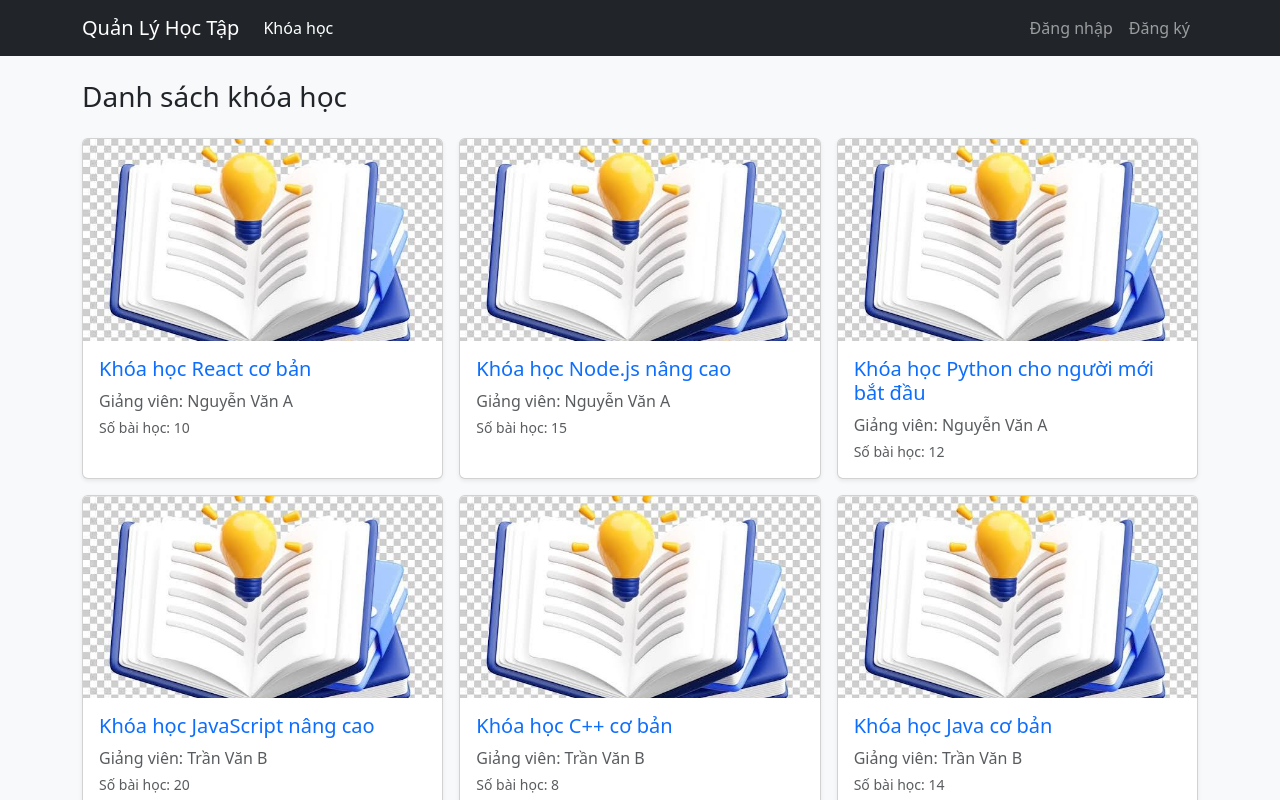
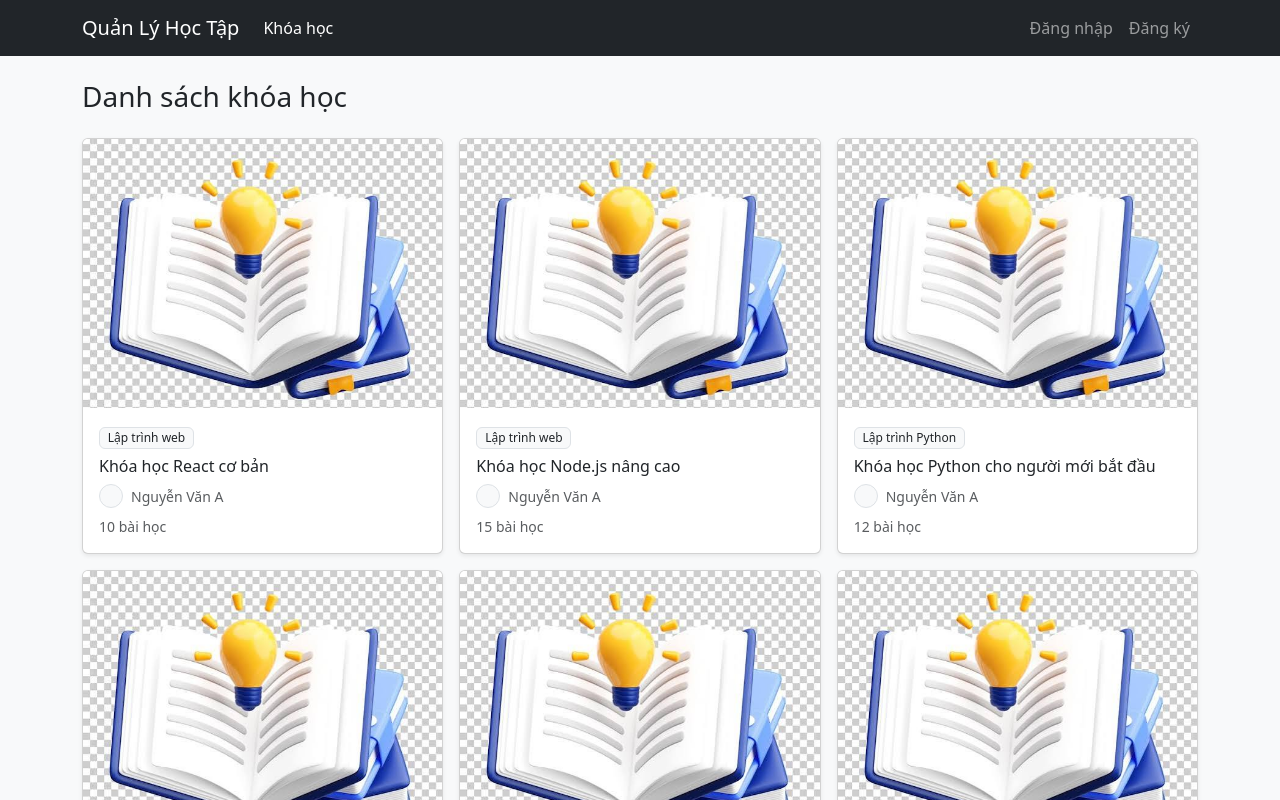
Before and after one commit to 3TBP-Project/3tpb-quan-ly-hoc-tap, a React app in the folder frontend/: page / in a window 1280 px wide. Shown: the top 800 px of the page. Built offline with nearby package versions, Linux system fonts and the light colour scheme; no server answers; the HTML template or start-up script is replaced by a standard one.

Commit message:
feat(HT-01): bo loc tim kiem va the khoa hoc
AI-assisted: Claude [AI-08]

```diff
--- a/frontend/src/components/course/CourseCard.jsx
+++ b/frontend/src/components/course/CourseCard.jsx
@@ -1,31 +1,62 @@
-// AI-assisted [AI-03]
-import { Card } from 'react-bootstrap';
+// AI-assisted [AI-03] [AI-08]
+import { Badge, Card } from 'react-bootstrap';
 import { Link } from 'react-router-dom';
 
-function CourseCard({ course }) {
+const DEFAULT_COVER = '/images/course-default.jpg';
+
+/**
+ * Thẻ khóa học dùng chung (danh sách, "Khóa học của tôi", trang giảng viên...).
+ * - to: đường dẫn khi bấm vào thẻ (mặc định trang chi tiết khóa học)
+ * - children: nội dung thêm ở cuối thẻ, ví dụ thanh tiến độ hoặc nút thao tác
+ */
+function CourseCard({ course, to = `/courses/${course.id}`, children }) {
   return (
-        <Card className="h-100 shadow-sm">
+    <Card className="course-card h-100 shadow-sm">
+      <div className="position-relative">
         <Card.Img
           variant="top"
-                src={course.coverImage}
+          src={course.coverImage || DEFAULT_COVER}
           alt={course.title}
-                style={{ aspectRatio: '16 / 9', objectFit: 'cover' }}
+          style={{ aspectRatio: '4 / 3', objectFit: 'cover' }}
         />
-            <Card.Body>
-                <Card.Title as="h3" className="h5">
-                    <Link
-                        to={`/courses/${course.id}`}
-                        className="stretched-link text-decoration-none"
-                    >
+        <span className="course-card-cta btn btn-secondary btn-sm position-absolute bottom-0 start-0 m-2">
+          Xem khóa học
+        </span>
+      </div>
+
+      <Card.Body className="d-flex flex-column">
+        {course.categoryName && (
+          <div className="mb-2">
+            <Badge bg="light" text="dark" className="border fw-normal">
+              {course.categoryName}
+            </Badge>
+          </div>
+        )}
+
+        <Card.Title as="h3" className="h6">
+          <Link to={to} className="stretched-link text-decoration-none text-dark">
             {course.title}
           </Link>
         </Card.Title>
-                <Card.Text className="mb-1 text-muted">
-                    Giảng viên: {course.teacherName}
-                </Card.Text>
-                <Card.Text className="small text-muted">
-                    Số bài học: {course.lessonCount}
-                </Card.Text>
+
+        <div className="d-flex align-items-center text-muted small mb-2">
+          <span
+            className="rounded-circle border bg-light d-inline-block me-2"
+            style={{ width: 24, height: 24 }}
+            aria-hidden="true"
+          />
+          {course.teacherName}
+        </div>
+
+        {course.lessonCount != null && (
+          <div className="small text-muted mt-auto">{course.lessonCount} bài học</div>
+        )}
+
+        {children && (
+          <div className="position-relative mt-2" style={{ zIndex: 1 }}>
+            {children}
+          </div>
+        )}
       </Card.Body>
     </Card>
   );
--- a/frontend/src/index.css
+++ b/frontend/src/index.css
@@ -2,3 +2,22 @@ body {
   margin: 0;
   background-color: #f8f9fa;
 }
+
+/* Thẻ khóa học: hover đậm viền và hiện nút "Xem khóa học" (wireframe màn 01) */
+.course-card {
+  transition: border-color 0.2s;
+}
+
+.course-card:hover {
+  border-color: #212529;
+}
+
+.course-card .course-card-cta {
+  opacity: 0;
+  transition: opacity 0.25s;
+  pointer-events: none;
+}
+
+.course-card:hover .course-card-cta {
+  opacity: 1;
+}
```
Also changed, not shown: frontend/src/components/course/CourseFilter.jsx (added, +100 -0 lines). Lines whose indentation alone changed are shown as unchanged.
